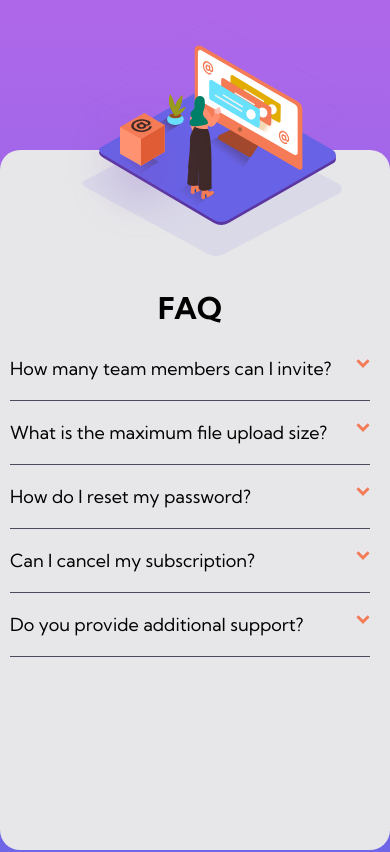
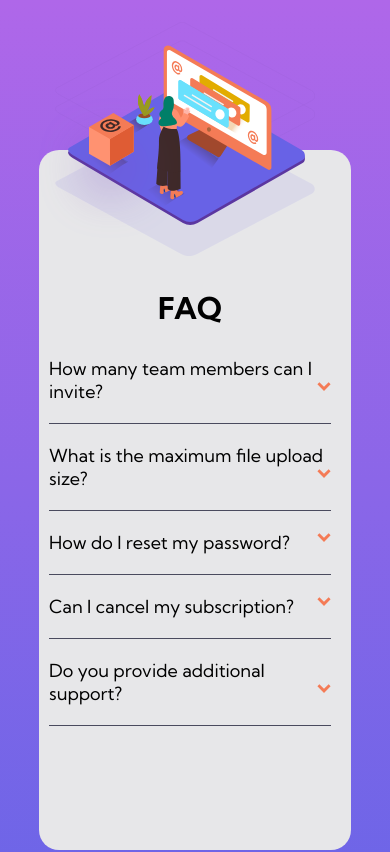
Before and after one commit to Tirthdt/FrontEndMentor-Challenge4, a plain HTML site: page index.html in a window 390 px wide. Shown: the top 852 px of the page. Drawn offline with Linux system fonts and the light colour scheme.

Commit message:
Minor style change

```diff
--- a/styles/styles.scss
+++ b/styles/styles.scss
@@ -137,7 +137,7 @@ body {
 
 @media (max-width: 700px) {
   .container {
-    max-width: 60vh;
+    max-width: 80vw;
     margin: 200px auto;
     .card-accordion {
       flex-direction: column;
@@ -146,7 +146,7 @@ body {
         position: absolute;
         top: -15%;
         z-index: 2;
-        left: 18%;
+        left: 0%;
       }
       .left {
         flex: 1;
@@ -156,7 +156,7 @@ body {
           width: 260px;
           height: 234px;
           position: absolute;
-          left: 21%;
+          left: 5%;
           top: -217%;
         }
 
```
Also changed, not shown: styles/styles.css, 1 other file.
